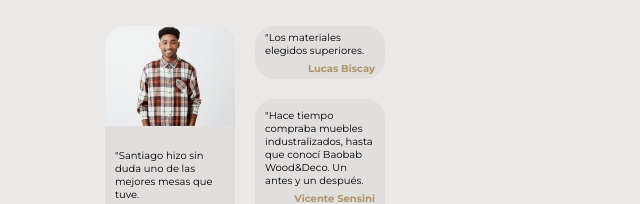
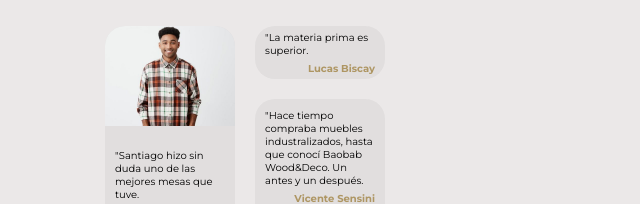
Before and after one commit to FranciscoGallegosLuque/baobab-wood-sass, a website: page pages/testimonios.html in a window 1280 px wide. Shown: the part 912-1116 px from the top of the page, 395-1035 px from the left. Drawn offline with Linux system fonts and the light colour scheme.

Commit message:
3ra preentrega

```diff
--- a/pages/testimonios.html
+++ b/pages/testimonios.html
@@ -68,7 +68,7 @@
             </div>
             <div class="card-5">
                 <div>
-                    <p><span>"</span>Los materiales elegidos superiores. </p>
+                    <p><span>"</span>La materia prima es superior. </p>
                     <p class="firma">Lucas Biscay</p>
                 </div>
             </div>
```
